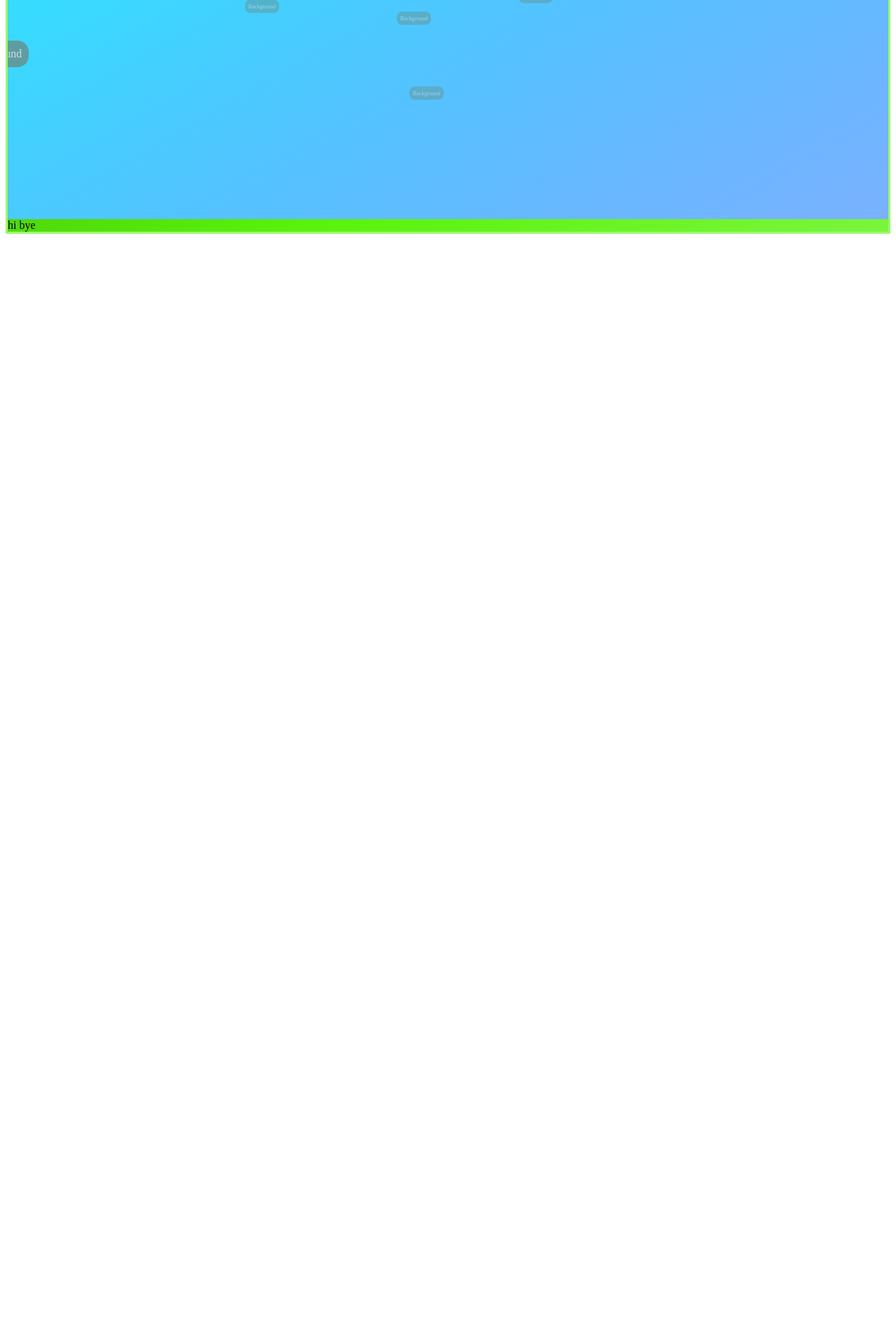
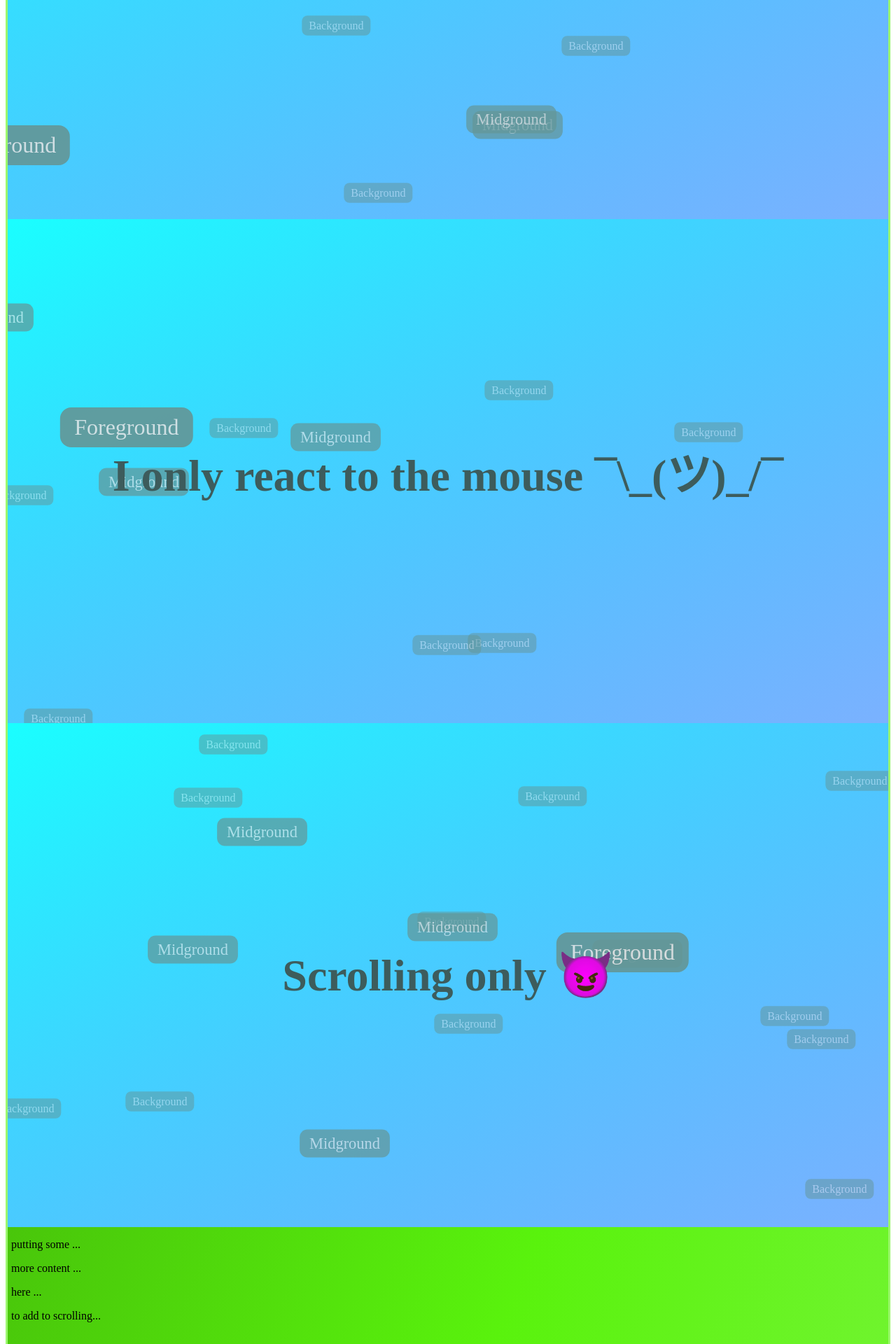
Before and after one commit to bionboy/lukefloden.com, a SvelteKit app: page /parallax in a window 1280 px wide. Shown: the part 480-2400 px from the top of the page at 70% size. Before the commit the page ends 822 px from the top, so only its background shows below. Built offline with nearby package versions, Linux system fonts and the light colour scheme.

Commit message:
feat: add in move on scroll and props to control move on scroll or on mouse

```diff
--- a/src/lib/Nav.svelte
+++ b/src/lib/Nav.svelte
@@ -5,6 +5,7 @@
 
 <style>
 	nav {
+		/* position: fixed; z-index: 3; */
 		background-color: black;
 		padding: 10px;
 		display: flex;
--- a/src/lib/parallax/parallax.svelte
+++ b/src/lib/parallax/parallax.svelte
@@ -1,8 +1,9 @@
 <script lang="ts">
 	import { createPositions } from './islandPositions.svelte';
 
-	const { title = 'Title Text' } = $props();
+	const { title = 'Title Text', moveWithScroll = true, moveWithMouse = true } = $props();
 
+	let scrollY = $state(0);
 	let mouse = $state({ x: 0, y: 0 });
 	let hero = $state({ width: 0, height: 0 });
 
@@ -18,10 +19,12 @@
 		const offsetX = -hero.width / 2;
 		const offsetY = -hero.height / 2;
 
-		const x = offsetX + mouse.x * scale;
-		const y = offsetY + mouse.y * scale;
+		const x = moveWithMouse ? mouse.x : 0;
+		const y = (moveWithMouse ? mouse.y : 0) + (moveWithScroll ? scrollY : 0);
+		const tx = offsetX + x * scale;
+		const ty = offsetY + y * scale;
 
-		return { x: x + 'px', y: y + 'px' };
+		return { x: tx + 'px', y: ty + 'px' };
 	}
 
 	let parallaxShift = $derived(getShift());
@@ -30,6 +33,8 @@
 {#snippet island(level: string = 'fore', x: number = 0, y: number = 0, content: string)}
 	<div class="island parallax-{level}ground" style="left:{x}px; top:{y}px;">{content}</div>
 {/snippet}
+
+<svelte:window bind:scrollY />
 
 <!-- svelte-ignore a11y_no_static_element_interactions -->
 <section
@@ -79,8 +84,8 @@
 	}
 
 	.hero-title {
-		/* font-size: 3rem; */
-		font-size: 10vw;
+		/* font-size: 4vw; */
+		font-size: 4rem;
 		color: hsl(180, 20%, 30%);
 	}
 
@@ -89,7 +94,8 @@
 	}
 
 	.island {
-		padding: 10px;
+		padding: 10px 20px;
+		font-size: 2rem;
 		width: fit-content;
 		background-color: hsl(180, 20%, 49%);
 		color: hsl(0, 0%, 88%);
@@ -108,7 +114,7 @@
 	}
 
 	.parallax-foreground {
-		--shift-scale: 1;
+		--shift-scale: 0.8;
 		--size-scale: 1;
 		opacity: 0.9;
 	}
@@ -118,7 +124,7 @@
 		opacity: 0.7;
 	}
 	.parallax-background {
-		--shift-scale: 0.3;
+		--shift-scale: 0.2;
 		--size-scale: 0.5;
 		opacity: 0.5;
 	}
--- a/src/routes/parallax/+page.svelte
+++ b/src/routes/parallax/+page.svelte
@@ -3,9 +3,20 @@
 </script>
 
 <div>
-	<Parallax title="This is the title!"></Parallax>
-	hi bye
+	<Parallax title="Moving with the mouse and when you scroll"></Parallax>
+	<Parallax title="I only react to the mouse ¯\_(ツ)_/¯" moveWithScroll={false} />
+	<Parallax title="Scrolling only 😈" moveWithMouse={false} />
+	<section class="etc">
+		<p>putting some ...</p>
+		<p>more content ...</p>
+		<p>here ...</p>
+		<p>to add to scrolling...</p>
+	</section>
 </div>
 
 <style>
+	.etc {
+		height: 100vh;
+		margin: 5px;
+	}
 </style>
```
